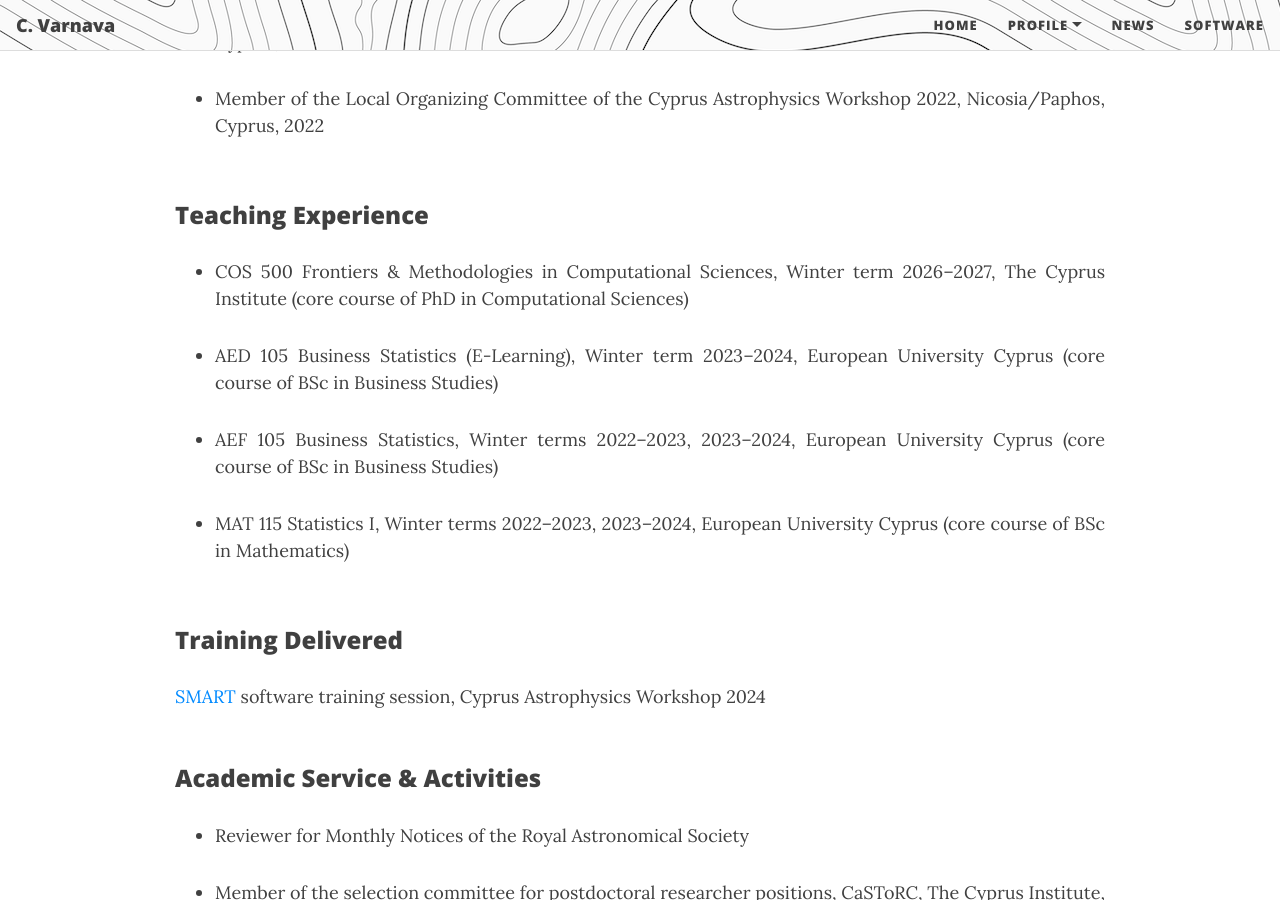
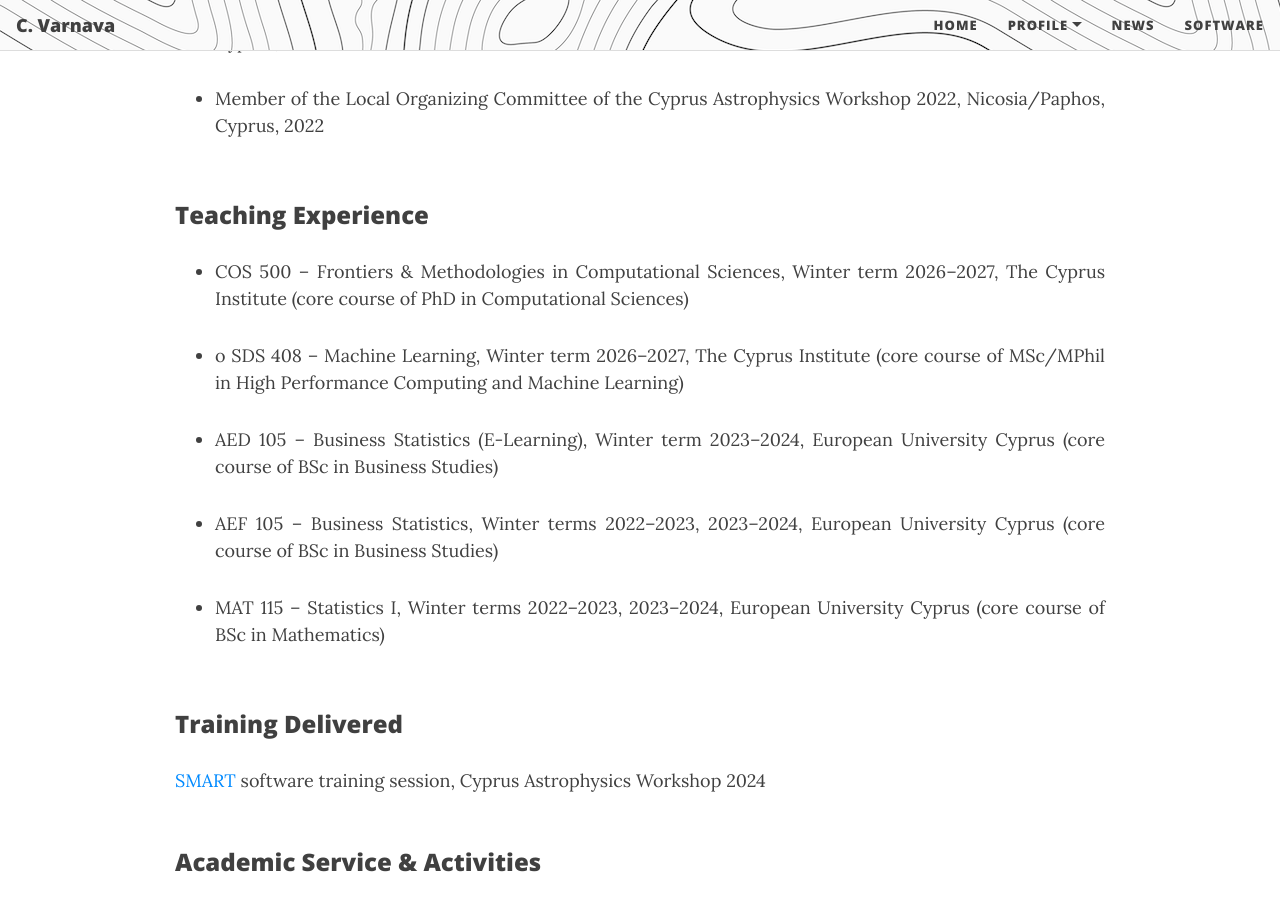
Before and after one commit to ch-var/ch-var.github.io, a Jekyll site: the page built from CV.html, in a window 1280 px wide and 900 px high, scrolled down 8149 px. Built offline with Jekyll 4.4.1, drawn with Linux system fonts in a browser that asks for light colours; formulas are drawn with MathJax 3.

Commit message:
Update CV.html

```diff
--- a/CV.html
+++ b/CV.html
@@ -211,13 +211,15 @@
 <br>
 <p style="font-family: var(--header-font); font-weight: 800; line-height: 1.1; font-size: 1.5rem; margin-top: 1.25rem;">Teaching Experience</p>
 <ul>
-<li class="responsive-margin">COS 500 Frontiers & Methodologies in Computational Sciences, Winter term 2026–2027, The Cyprus Institute (core course of PhD in Computational Sciences)</li>
+<li class="responsive-margin">COS 500 – Frontiers & Methodologies in Computational Sciences, Winter term 2026–2027, The Cyprus Institute (core course of PhD in Computational Sciences)</li>
 <p></p>
-<li class="responsive-margin">AED 105 Business Statistics (E-Learning), Winter term 2023–2024, European University Cyprus (core course of BSc in Business Studies)</li>
+<li class="responsive-margin">o	SDS 408 – Machine Learning, Winter term 2026–2027, The Cyprus Institute (core course of MSc/MPhil in High Performance Computing and Machine Learning)</li>
 <p></p>
-<li class="responsive-margin">AEF 105 Business Statistics, Winter terms 2022–2023, 2023–2024, European University Cyprus (core course of BSc in Business Studies)</li>
+<li class="responsive-margin">AED 105 – Business Statistics (E-Learning), Winter term 2023–2024, European University Cyprus (core course of BSc in Business Studies)</li>
 <p></p>
-<li class="responsive-margin">MAT 115 Statistics I, Winter terms 2022–2023, 2023–2024, European University Cyprus (core course of BSc in Mathematics)</li>
+<li class="responsive-margin">AEF 105 – Business Statistics, Winter terms 2022–2023, 2023–2024, European University Cyprus (core course of BSc in Business Studies)</li>
+<p></p>
+<li class="responsive-margin">MAT 115 – Statistics I, Winter terms 2022–2023, 2023–2024, European University Cyprus (core course of BSc in Mathematics)</li>
 </ul>
 <br>
 <p style="font-family: var(--header-font); font-weight: 800; line-height: 1.1; font-size: 1.5rem; margin-top: 1.25rem;">Training Delivered</p>
```
